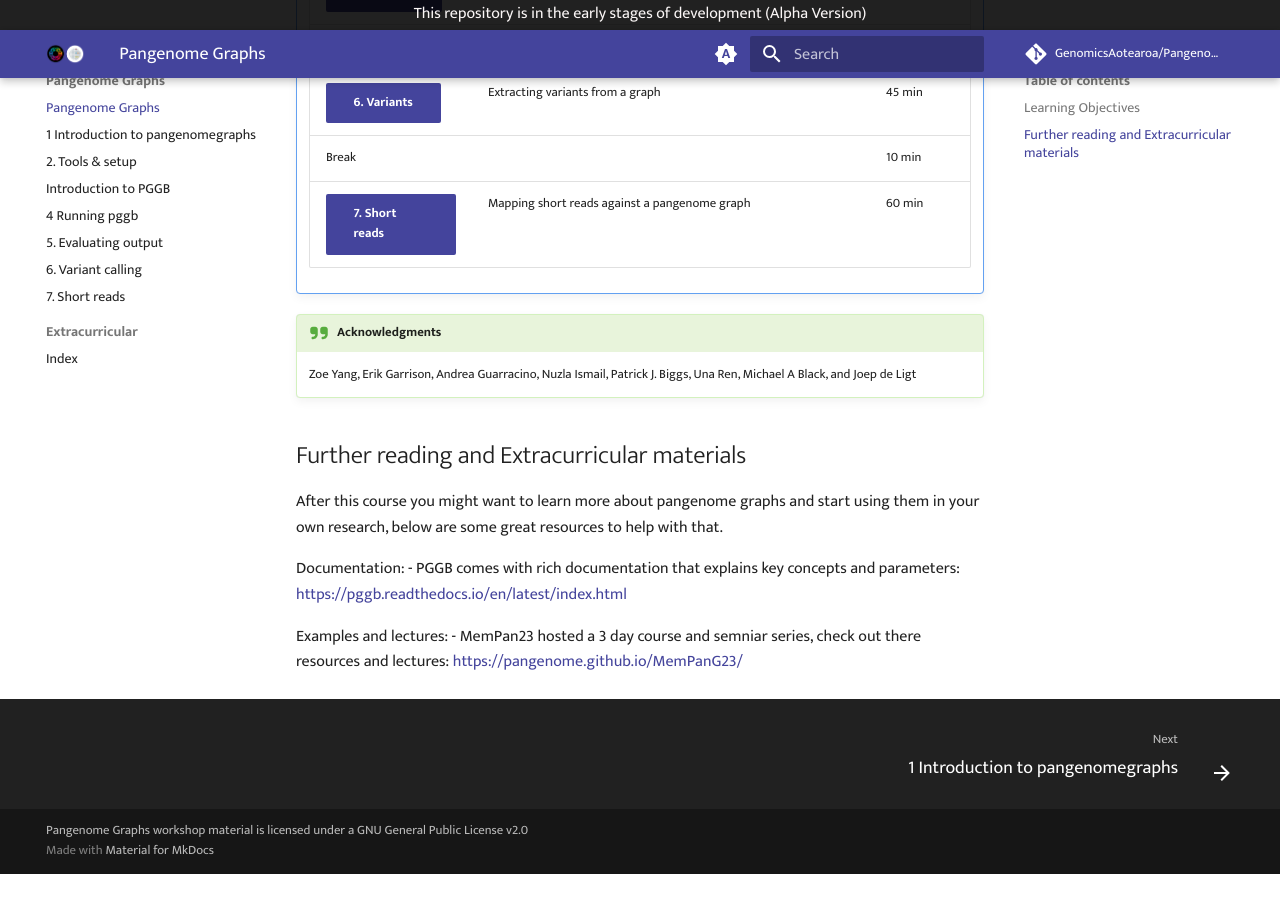
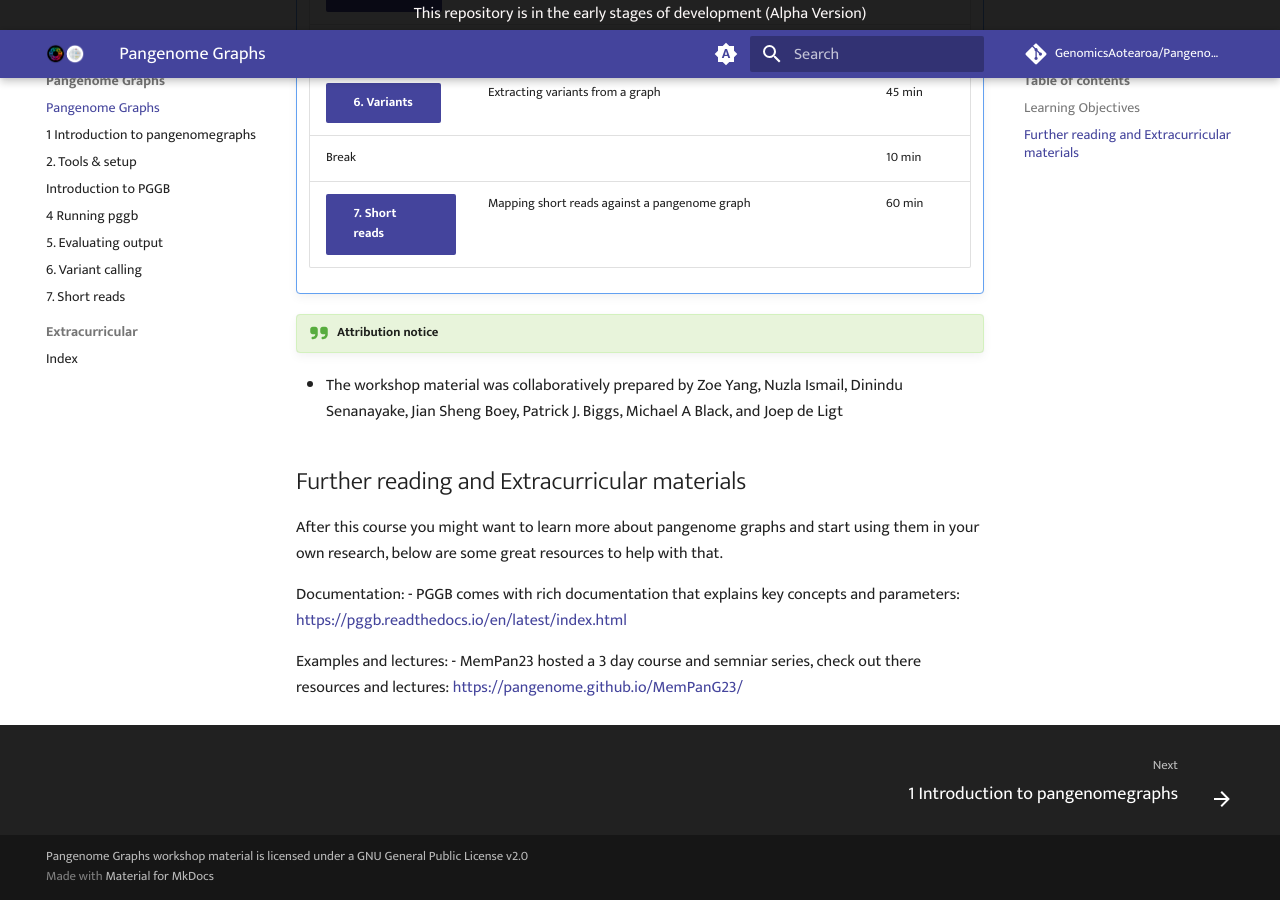
Before and after one commit to GenomicsAotearoa/Pangenome-Graphs-Workshop, an MkDocs documentation site: the page built from docs/index.md, in a window 1280 px wide and 900 px high, scrolled down 1733 px. Built offline with MkDocs 1.6.1 and Material for MkDocs 9.7.7, drawn with Linux system fonts in a browser that asks for light colours; comment, search, counter and statistics services are not loaded; before the commit the page ends 2607 px from its top, so only the background shows below that.

Commit message:
Update index.md

```diff
--- a/docs/index.md
+++ b/docs/index.md
@@ -36,10 +36,9 @@
 
 
 
-!!! quote-right "Acknowledgments"
+!!! quote-right "Attribution notice"
 
-    Zoe Yang, Erik Garrison, Andrea Guarracino, Nuzla Ismail, Patrick J. Biggs, Una Ren, Michael A Black, and Joep de Ligt
-
+- The workshop material was collaboratively prepared by Zoe Yang, Nuzla Ismail, Dinindu Senanayake, Jian Sheng Boey, Patrick J. Biggs, Michael A Black, and Joep de Ligt
 
 ## Further reading and Extracurricular materials
 After this course you might want to learn more about pangenome graphs and start using them in your own research, below are some great resources to help with that.
```
